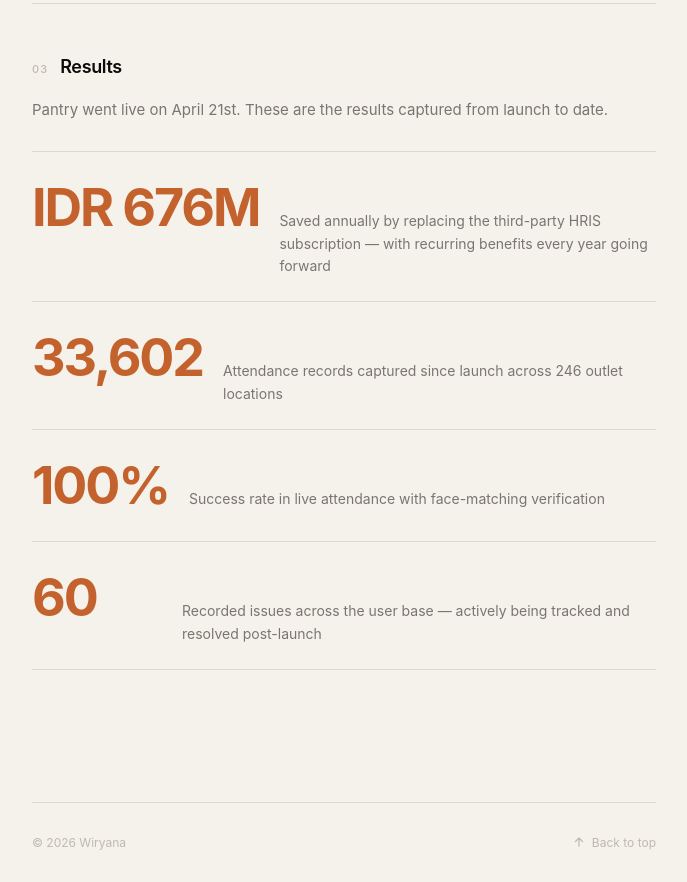
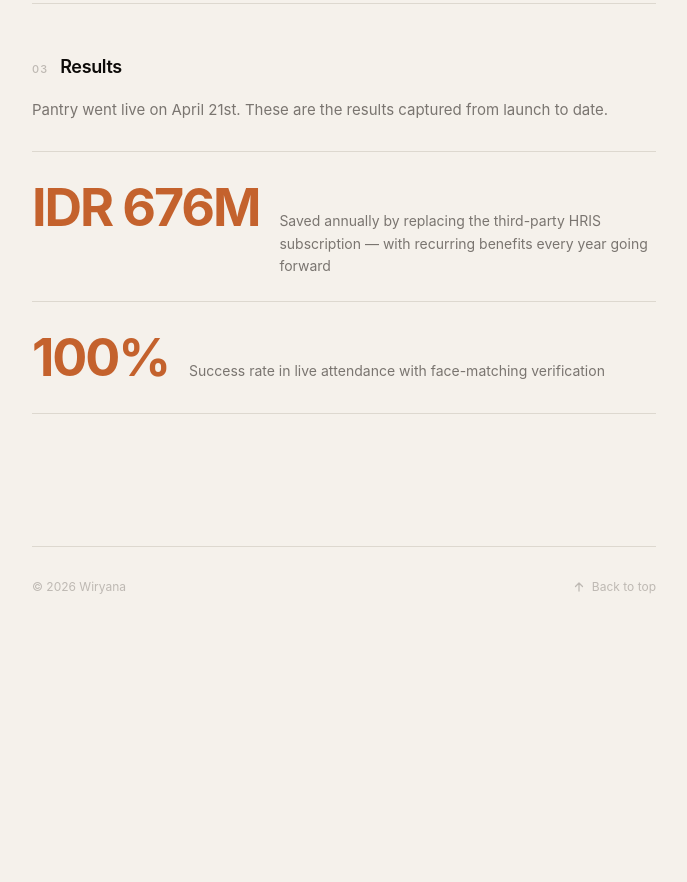
Before and after one commit to wiryanaw/Portfolio, a plain HTML site: page case-study-1.html in a window 1280 px wide. Shown: the part 2048-2930 px from the top of the page, without its empty margins (296-983 px from the left). After the commit the page ends 2674 px from the top, so only its background shows below. Drawn offline with Linux system fonts and the light colour scheme; a web font is replaced by a local one.

Commit message:
Remove attendance and recorded issues metrics from case-study-1 results

```diff
--- a/case-study-1.html
+++ b/case-study-1.html
@@ -284,16 +284,8 @@
             <span class="metric-desc">Saved annually by replacing the third-party HRIS subscription — with recurring benefits every year going forward</span>
           </div>
           <div class="result-metric">
-            <span class="metric-value">33,602</span>
-            <span class="metric-desc">Attendance records captured since launch across 246 outlet locations</span>
-          </div>
-          <div class="result-metric">
             <span class="metric-value">100%</span>
             <span class="metric-desc">Success rate in live attendance with face-matching verification</span>
-          </div>
-          <div class="result-metric">
-            <span class="metric-value">60</span>
-            <span class="metric-desc">Recorded issues across the user base — actively being tracked and resolved post-launch</span>
           </div>
         </div>
       </section>
```
